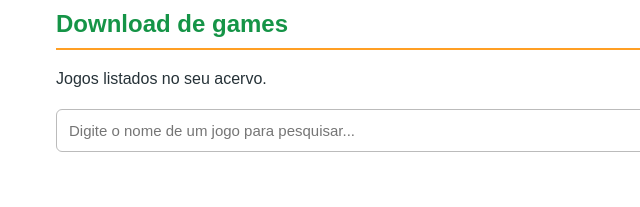
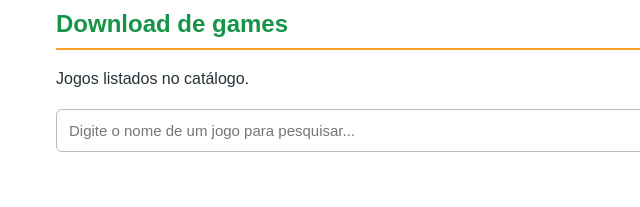
Before and after one commit to GRBNAVA/grbnava.github.io, a plain HTML site: page index.html in a window 1280 px wide. Shown: the part 872-1079 px from the top of the page, 0-640 px from the left. Drawn offline with Linux system fonts and the light colour scheme.

Commit message:
Update index.html

```diff
--- a/index.html
+++ b/index.html
@@ -78,7 +78,7 @@ footer{background:var(--verde);color:white;text-align:center;padding:25px}
 
 <section id="games">
 <h2>Download de games</h2>
-<p>Jogos listados no seu acervo.</p>
+<p>Jogos listados no catálogo.</p>
 <input class="busca" id="busca" type="search" placeholder="Digite o nome de um jogo para pesquisar...">
 <div id="contador"></div>
 <div class="catalogo" id="lista-games"></div>
```
